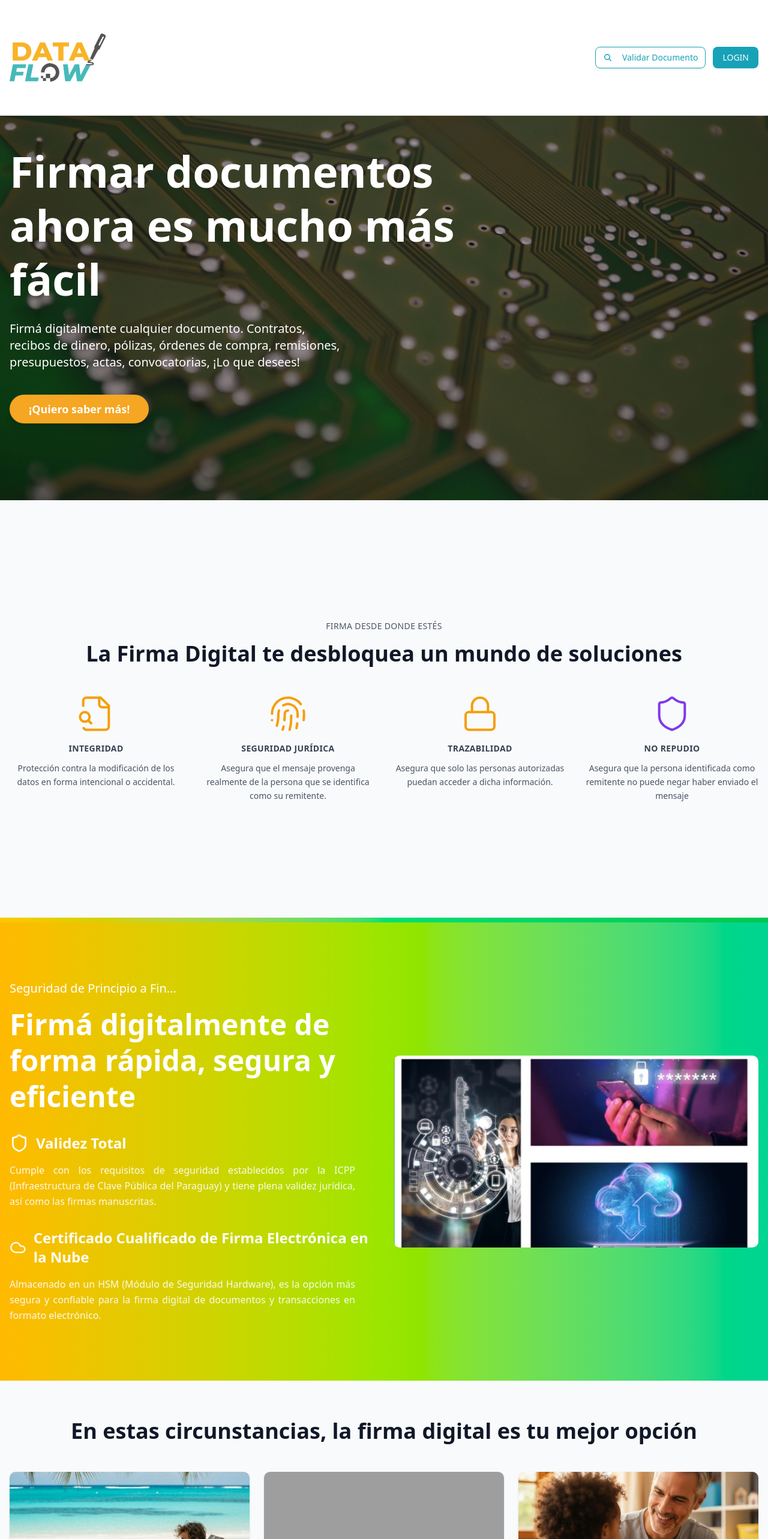
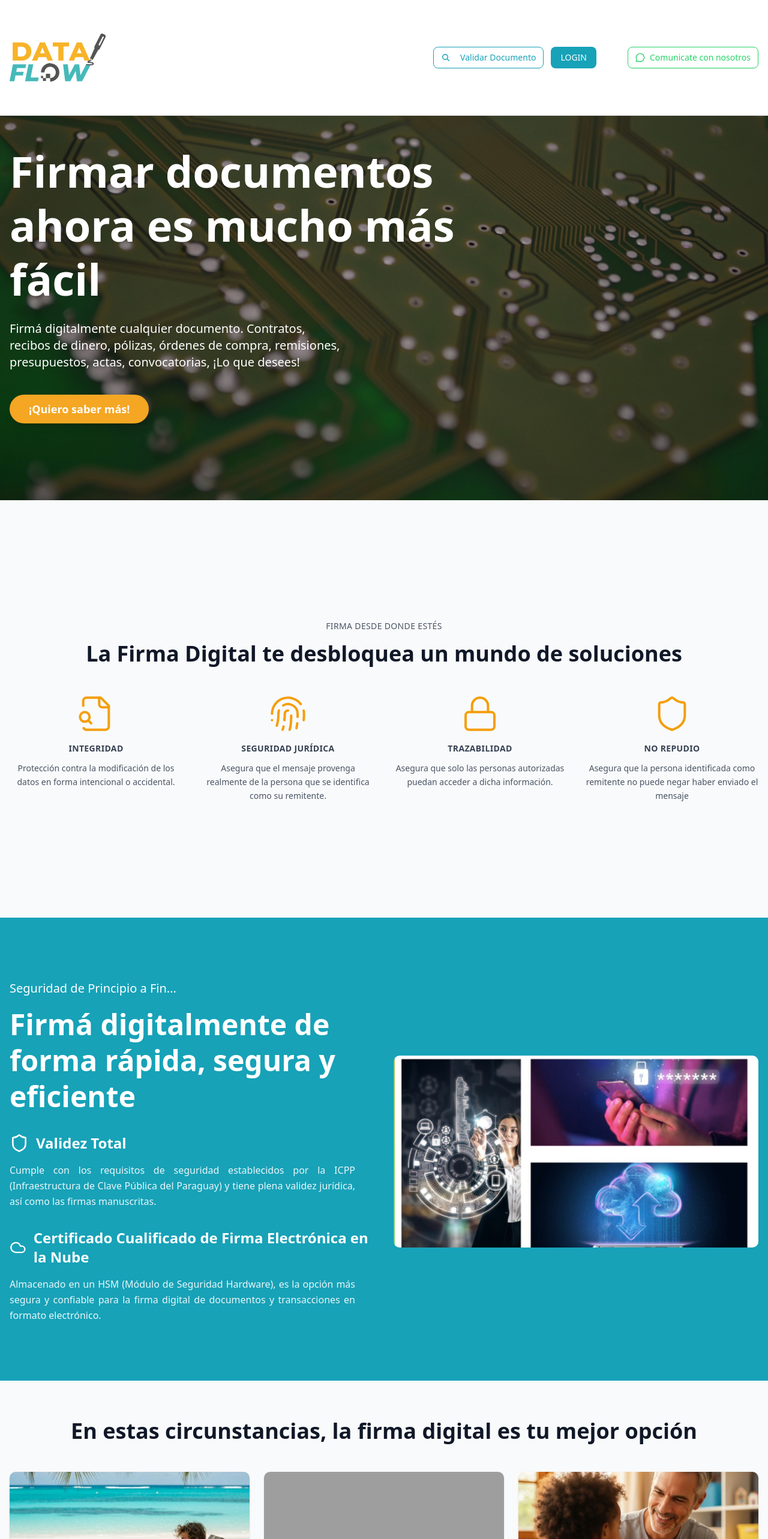
Before and after one commit to MiloGodoy/dataflow, a Next.js app: page / in a window 1280 px wide. Shown: the top 2566 px of the page at 60% size. Built offline with nearby package versions, Linux system fonts and the light colour scheme; grey boxes are pictures that could not be loaded.

Commit message:
ajustes solicitados por mkt

```diff
--- a/src/components/Features.tsx
+++ b/src/components/Features.tsx
@@ -24,7 +24,7 @@ export function Features() {
       icon: Shield,
       title: "NO REPUDIO",
       description: "Asegura que la persona identificada como remitente no puede negar haber enviado el mensaje",
-      color: "text-[#7C3AED]",
+      color: "text-[#F59E0B]",
     },
   ]
 
@@ -55,7 +55,7 @@ export function Features() {
       </div>
 
       {/* Gradient bar at bottom */}
-      <div className="absolute bottom-0 left-0 right-0 h-2 bg-gradient-to-r from-yellow-400 via-green-400 to-green-500" />
+      <div className="absolute bottom-0 left-0 right-0 h-2 bg-[#17A2B8]" />
     </section>
   )
 }
--- a/src/components/Header.tsx
+++ b/src/components/Header.tsx
@@ -3,6 +3,7 @@
 import Link from "next/link"
 import { Button } from "@/components/ui/button"
 import { MagnifyingGlassIcon } from "@heroicons/react/16/solid"
+import { MessageCircle } from "lucide-react"
 
 
 export function Header() {
@@ -28,6 +29,21 @@ export function Header() {
             className="bg-[#17A2B8] hover:bg-[#138496] text-white"
             onClick={() => window.open("https://cliente.pid.code100.com.py/Account/Login?ReturnUrl=%2Fconnect%2Fauthorize%2Fcallback%3Fresponse_type%3Did_token%2520token%26client_id%3Dsigner%26state%3D3jQMUoZvBiwI4RWCQBWE09UhEff7TPCPs6pLgCOX;eyJyZXR1cm5VcmwiOm51bGx9%26redirect_uri%3Dhttps%253A%252F%252Fdataflow.code100.com.py%26scope%3Dopenid%2520profile%2520cpf%2520signer-api%26nonce%3D3jQMUoZvBiwI4RWCQBWE09UhEff7TPCPs6pLgCOX%26culture%3Des", "_blank")}
           >LOGIN</Button>
+          <div className="pl-10">
+            <Button
+              variant="outline"
+              className="border-[#25D366] text-[#25D366] hover:bg-[#25D366] hover:text-white bg-transparent flex items-center gap-2 px-3"
+              onClick={() =>
+                window.open(
+                  "https://wa.me/595992460600?text=Hola,%20me%20gustaría%20obtener%20más%20información",
+                  "_blank",
+                )
+              }
+            >
+              <MessageCircle className="h-5 w-5" />
+              <span className="hidden md:inline">Comunicate con nosotros</span>
+            </Button>
+          </div>
         </div>
       </div>
     </header>
--- a/src/components/SecurityFeatures.tsx
+++ b/src/components/SecurityFeatures.tsx
@@ -6,7 +6,7 @@ export default function SecurityFeatures() {
   return (
     <section className="relative overflow-hidden">
       {/* Gradient Background */}
-      <div className="absolute inset-0 bg-gradient-to-r from-amber-400 via-lime-400 to-emerald-400" />
+      <div className="absolute inset-0 bg-[#17A2B8]" />
 
       <div className="relative container mx-auto px-4 py-16 md:py-24">
         <div className="grid md:grid-cols-2 gap-8 items-center">
--- a/src/components/Video-demo.tsx
+++ b/src/components/Video-demo.tsx
@@ -2,7 +2,7 @@ export function VideoDemo() {
     return (
       <section className="relative py-20 px-4 overflow-hidden">
         {/* Gradient background from yellow to green */}
-        <div className="absolute inset-0 bg-gradient-to-r from-[#F5A623] via-[#B8C657] to-[#4ECDC4]" />
+        <div className="absolute inset-0 bg-[#17A2B8]" />
 
         <div className="relative max-w-5xl mx-auto text-center">
           <h2 className="text-4xl md:text-5xl font-bold text-white mb-4">¡Tenemos la solución perfecta para vos!</h2>
```
